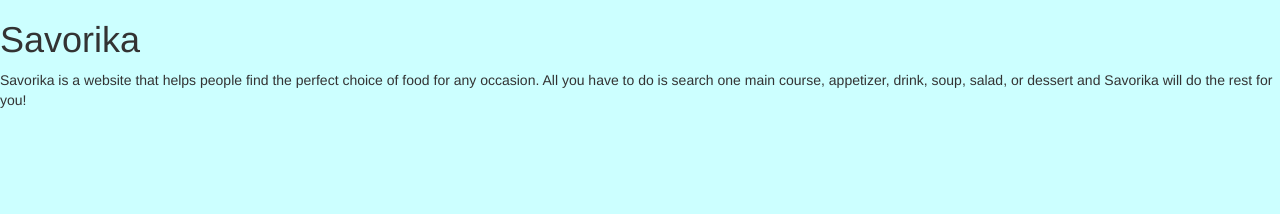
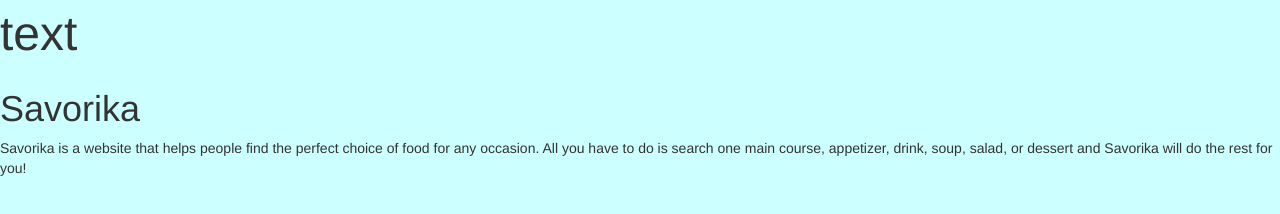
Before and after one commit to apurewallegha/apurewallegha.github.io, a plain HTML site: page index.html in a window 1280 px wide. Drawn offline with nearby package versions, Linux system fonts and the light colour scheme.

Commit message:
Update index.html

```diff
--- a/index.html
+++ b/index.html
@@ -17,6 +17,7 @@
 </head>
 
 <body class="lightblue-background">
+ <font size="26">text</font>
 <h1>Savorika </h1>
 <p>Savorika is a website that helps people find the perfect choice of food for any occasion. All you have to do is search one main course, appetizer, drink, soup, salad, or dessert and Savorika will do the rest for you!
  </p>
```
